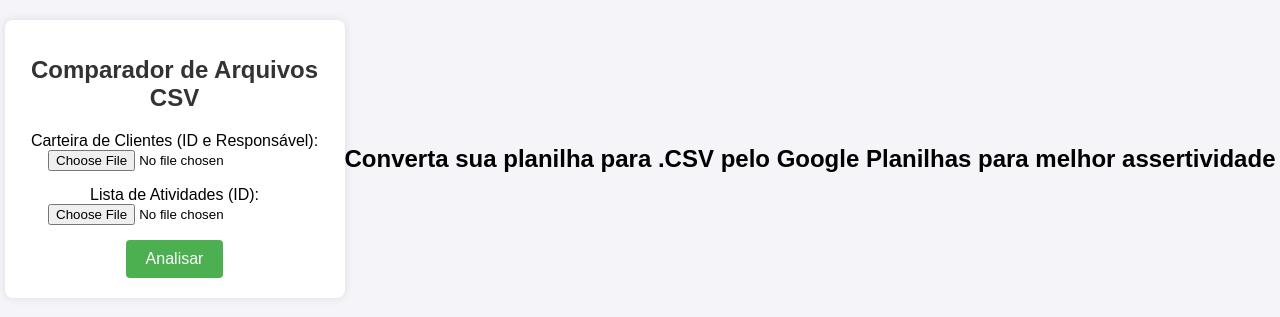
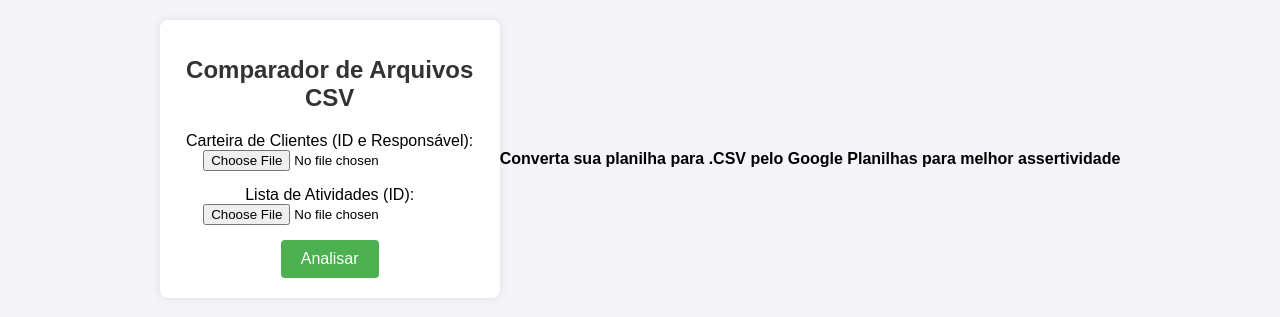
Before and after one commit to ItalloPureza/comparadoCSV_JS, a plain HTML site: page index.html in a window 1280 px wide. Shown: the part 241-558 px from the top of the page. Drawn offline with Linux system fonts and the light colour scheme.

Commit message:
Update index.html

```diff
--- a/index.html
+++ b/index.html
@@ -79,7 +79,7 @@
         }
     </script>
 
-<div>        <h2>Converta sua planilha para .CSV pelo Google Planilhas para melhor assertividade</h2>
+<div>        <h4>Converta sua planilha para .CSV pelo Google Planilhas para melhor assertividade</h4>
 </div>
 </body>
 </html>
```
